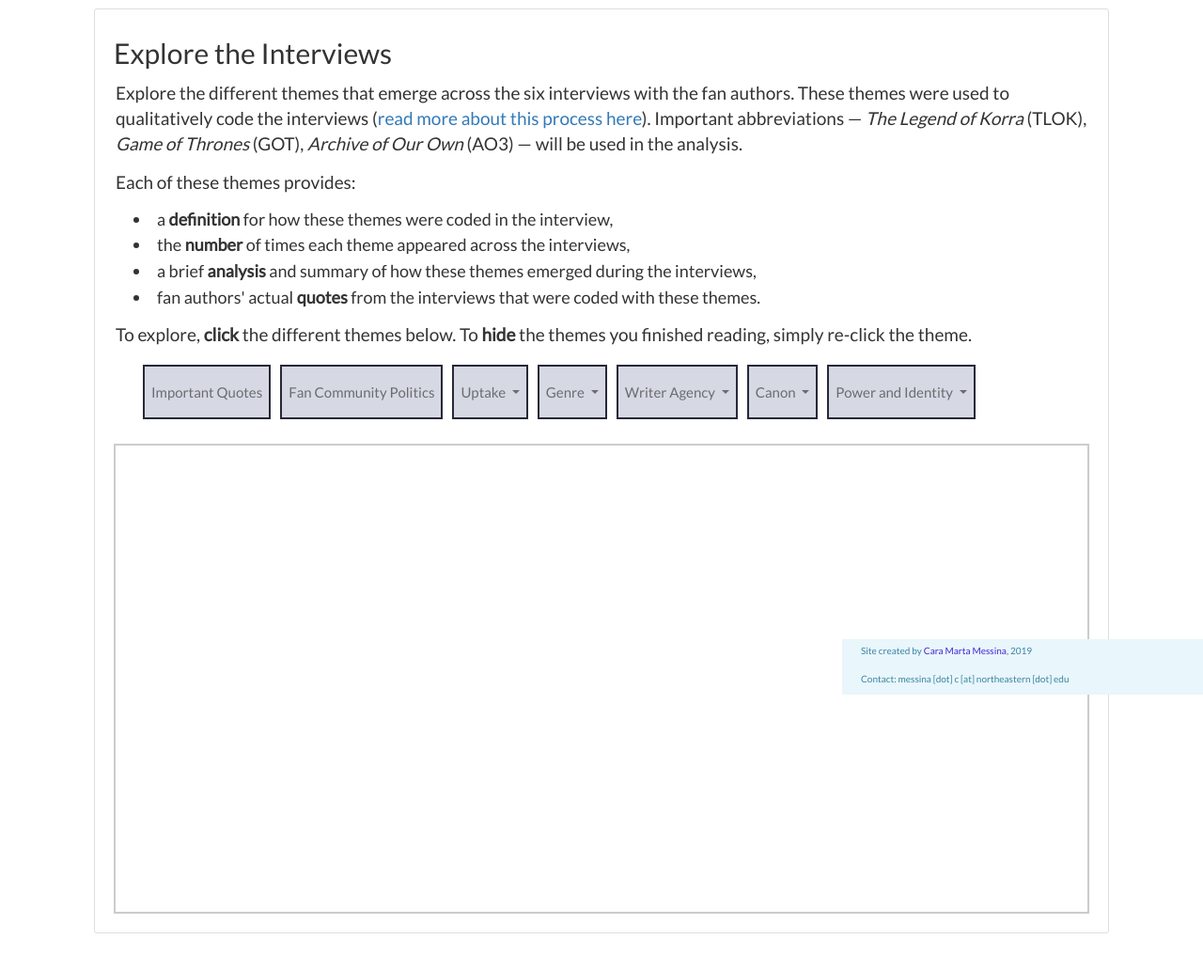
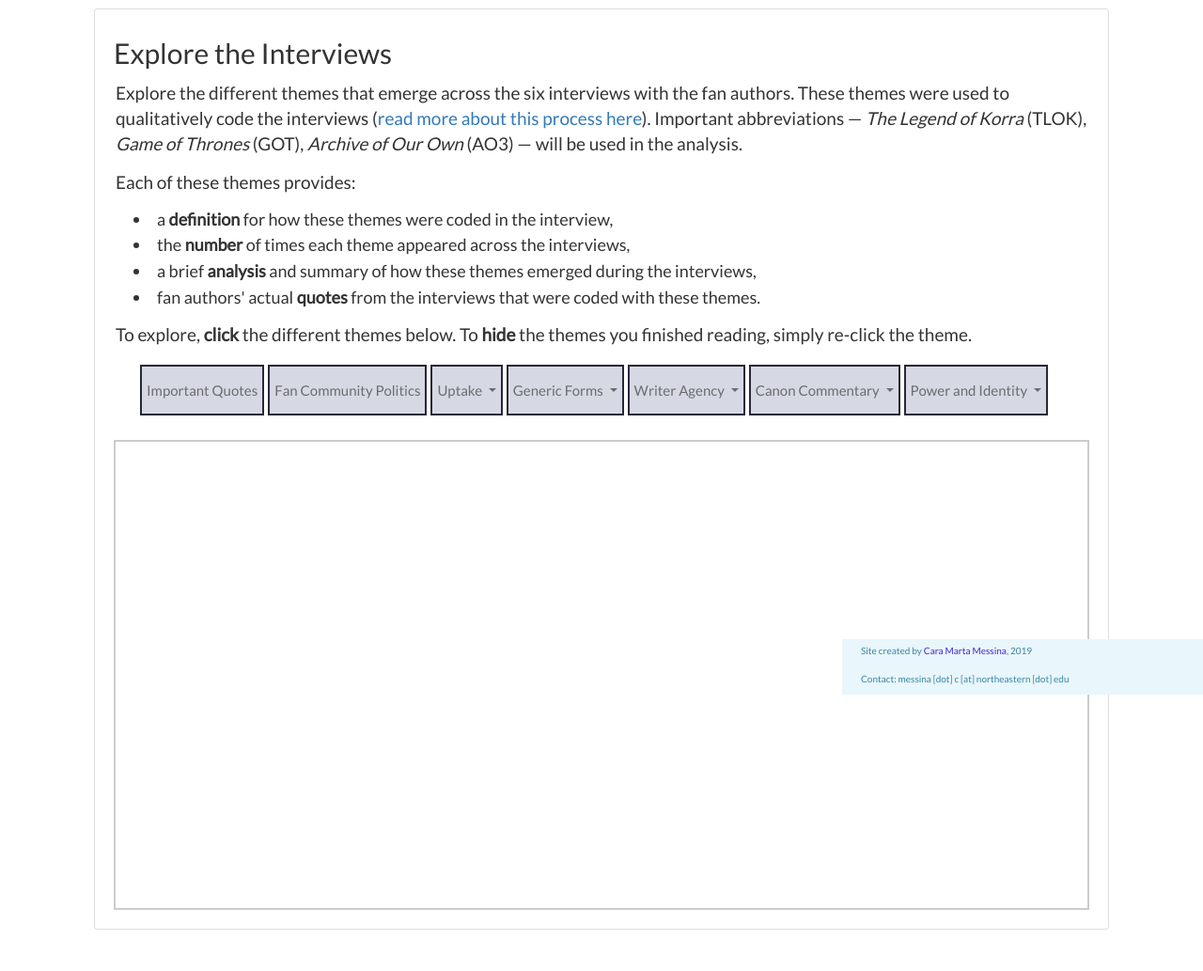
Before and after one commit to caramessina/cft-website-update, a Flask app: page /interviews/search in a window 1280 px wide. Shown: the part 61-1094 px from the top of the page at 94% size. After the commit the page ends 1050 px from the top, so only its background shows below. Run offline with Flask 2, Linux system fonts and the light colour scheme; some libraries are stand-ins or nearby versions.

Commit message:
changing critical fan snippets

```diff
--- a/CFT/static/css/main.css
+++ b/CFT/static/css/main.css
@@ -226,11 +226,11 @@ iframe {
   background-color: #d6d9e3;
   color: #272838;
   border: 2px solid #272838;
-  padding: 2px 2px 2px 2px;
+  padding: 0px 0px 0px 0px;
   text-align: center;
   display: inline-block;
   font-size: 15px;
-  margin: 0px 5px 0px 5px;
+  margin: 0px 2px 0px 2px;
   cursor: pointer;
   text-decoration: none;
   }
--- a/CFT/templates/includes/_navbar.html
+++ b/CFT/templates/includes/_navbar.html
@@ -12,7 +12,7 @@ The Critical Fan Toolkit</a></div>
   <a href="{{ url_for('about') }}" class="sidebutton">About</a>
   <a href="{{ url_for('ffd_numbers') }}" class="sidebutton">Fandoms by Numbers</a>
   <a href="{{ url_for('interviews') }}" class="sidebutton">Interviews with Fans</a>
-  <a href="{{ url_for('cf_analysis') }}" class="sidebutton">Critical Fan Analysis</a>
+  <a href="{{ url_for('cf_analysis') }}" class="sidebutton">Critical Fan Snippets</a>
   <a href="{{ url_for('teaching') }}" class="sidebutton">Teaching Materials</a>
 
   <!-- DROPDOWN: ABOUT THIS DISS -->
--- a/CFT/templates/includes/interview_searches/__canon.html
+++ b/CFT/templates/includes/interview_searches/__canon.html
@@ -1,8 +1,8 @@
 <div class="collapse" id="codes-canon">
-<h2>Canon</h2>
+<h2>Canon Commentary</h2>
 <div class="interview-search-analysis">
 <h3>Description</h3>
-<p><strong>Definition:</strong> These codes examine how fan interviewees’ respond to or analyze the canonical material — <em>The Legend of Korra</em> or <em>Game of Thrones</em>. These codes include complimenting, relating to, or critiquing the canon.</p>
+<p><strong>Definition:</strong> These codes examine how fan authors’ respond to or analyze the canonical material — TLOK or GOT. These codes include complimenting, relating to, or critiquing the canon.</p>
 <p><strong>Number of Codes:</strong> 80</p>
 <p><strong>Analysis:</strong> Select different forms of canon reactions for specific analyses.</p>
 </div>
--- a/CFT/templates/interviews/search.html
+++ b/CFT/templates/interviews/search.html
@@ -44,7 +44,7 @@
 
       <li class="button-interview-search dropdown">
         <a class="nav-link dropdown-toggle" href="#" id="navbarDropdown" role="button" data-toggle="dropdown" aria-haspopup="true" aria-expanded="false">
-          Genre
+          Generic Forms
         </a>
         <div class="dropdown-menu" aria-labelledby="navbarDropdown">
           <a class="dropdown-item" data-target="#codes-RGSgenre" data-toggle="collapse" data-parent="#interviewSearch">All</a>
@@ -77,7 +77,7 @@
 
       <li class="button-interview-search dropdown">
         <a class="nav-link dropdown-toggle" href="#" id="navbarDropdown" role="button" data-toggle="dropdown" aria-haspopup="true" aria-expanded="false">
-          Canon
+          Canon Commentary
         </a>
         <div class="dropdown-menu" aria-labelledby="navbarDropdown">
           <a class="dropdown-item" data-target="#codes-canon" data-toggle="collapse" data-parent="#interviewSearch">All</a>
```
Also changed, not shown: CFT/templates/critical_fan/home.html (+6 -1 lines).
